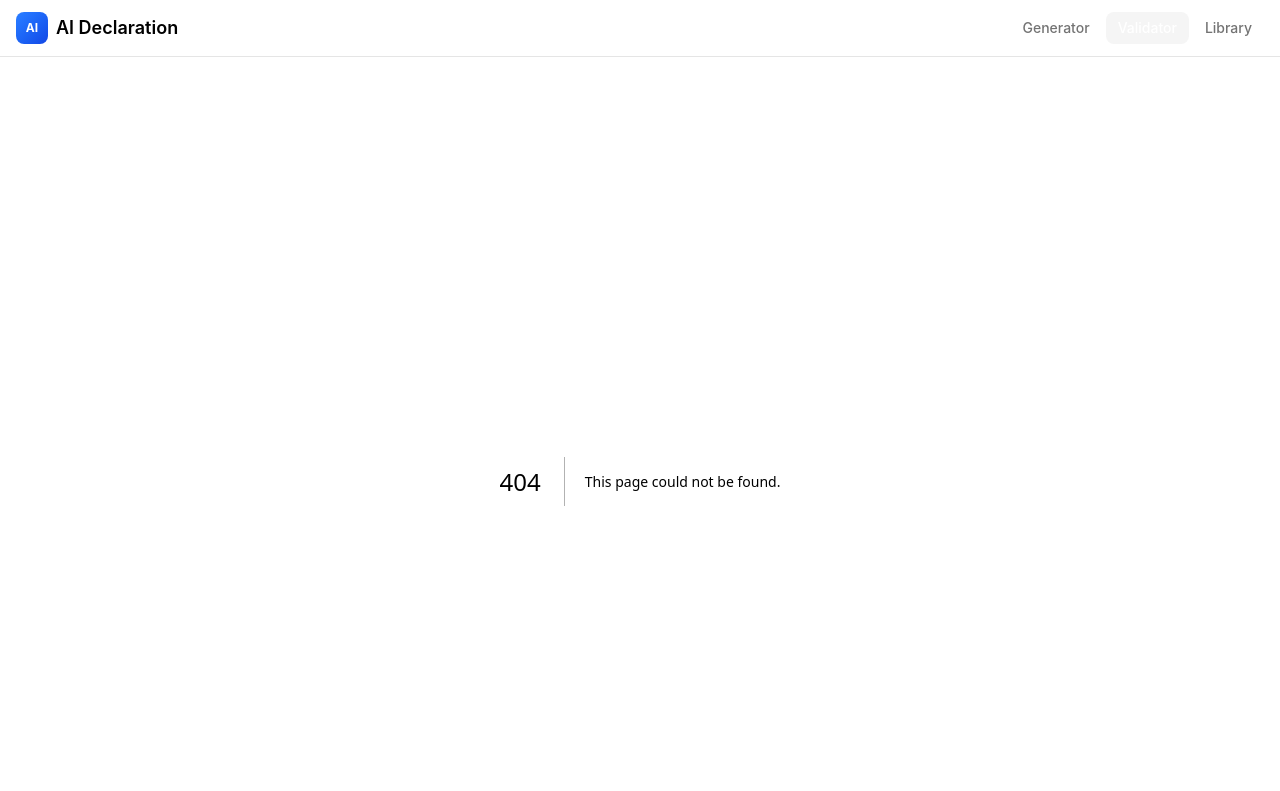
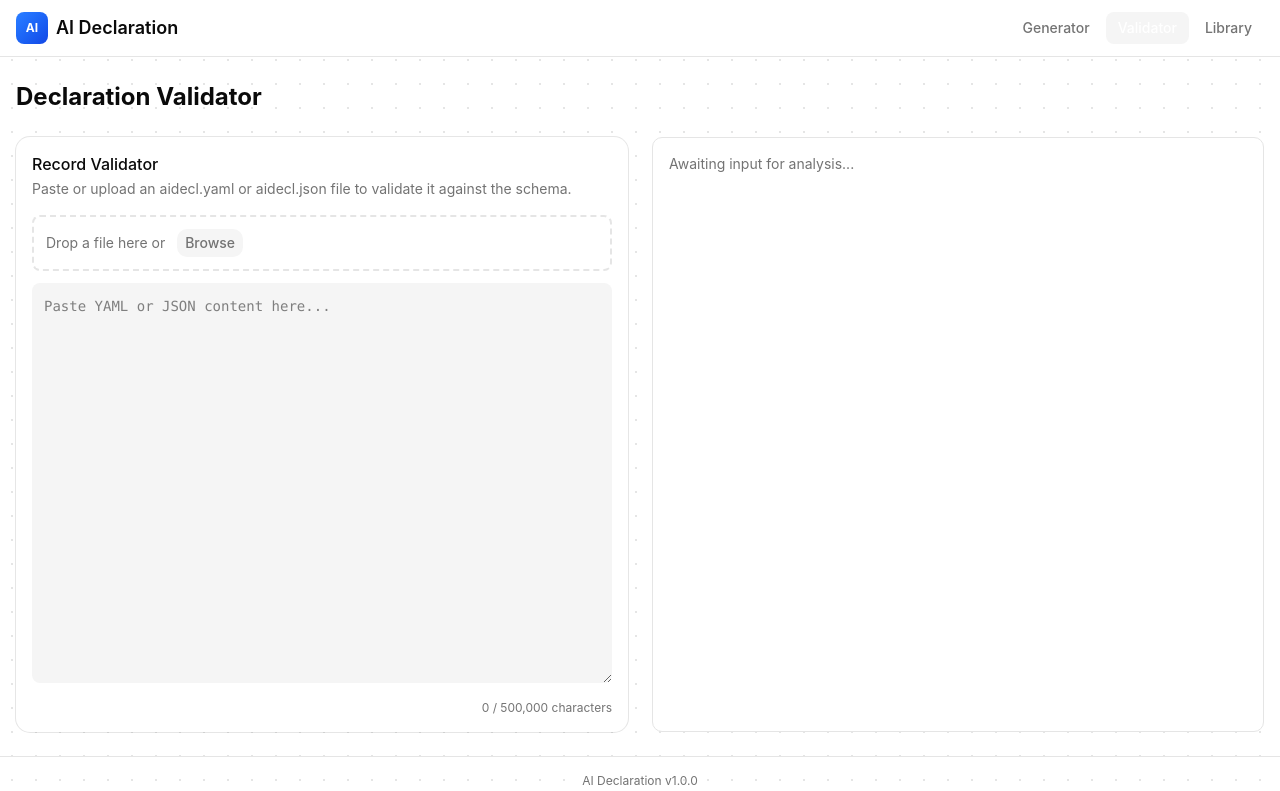
Before and after one commit to ai-declaration/web, a Next.js app: page /validator in a window 1280 px wide. Before the commit this address had no page. Shown: the top 791 px of the page. Built offline with nearby package versions, Linux system fonts and the light colour scheme; a web font is replaced by a local one.

Commit message:
validator page with code editor

```diff
--- /dev/null
+++ b/src/app/validator/page.tsx
@@ -0,0 +1,20 @@
+"use client";
+
+import { useState } from "react";
+import CodeEditor from "@/components/validator/code-editor";
+
+export default function ValidatorPage() {
+  const [inputText, setInputText] = useState("");
+
+  return (
+    <div className="space-y-6">
+      <h1 className="text-2xl font-bold">Declaration Validator</h1>
+      <div className="grid grid-cols-1 gap-6 lg:grid-cols-2">
+        <CodeEditor value={inputText} onChange={setInputText} />
+        <div className="rounded-lg border border-border bg-card p-4">
+          <p className="text-sm text-muted-foreground">Awaiting input for analysis...</p>
+        </div>
+      </div>
+    </div>
+  );
+}
--- /dev/null
+++ b/src/components/validator/code-editor.tsx
@@ -0,0 +1,85 @@
+"use client";
+
+import { useRef, useCallback } from "react";
+import { Card, CardContent, CardHeader, CardTitle, CardDescription } from "@/components/ui/card";
+
+interface CodeEditorProps {
+  value: string;
+  onChange: (value: string) => void;
+}
+
+export default function CodeEditor({ value, onChange }: CodeEditorProps) {
+  const fileInputRef = useRef<HTMLInputElement>(null);
+  const textareaRef = useRef<HTMLTextAreaElement>(null);
+
+  const handleFile = useCallback((file: File) => {
+    if (file.size > 500_000) {
+      onChange("# Error: File too large (max 500KB)");
+      return;
+    }
+    const reader = new FileReader();
+    reader.onload = (e) => {
+      const text = e.target?.result as string;
+      onChange(text);
+    };
+    reader.readAsText(file);
+  }, [onChange]);
+
+  const handleDrop = useCallback((e: React.DragEvent) => {
+    e.preventDefault();
+    const file = e.dataTransfer.files[0];
+    if (file) handleFile(file);
+  }, [handleFile]);
+
+  const handleDragOver = (e: React.DragEvent) => {
+    e.preventDefault();
+  };
+
+  return (
+    <Card>
+      <CardHeader>
+        <CardTitle>Record Validator</CardTitle>
+        <CardDescription>
+          Paste or upload an aidecl.yaml or aidecl.json file to validate it against the schema.
+        </CardDescription>
+      </CardHeader>
+      <CardContent className="space-y-3">
+        <div
+          className="flex items-center gap-3 rounded-md border-2 border-dashed border-border p-3 text-sm text-muted-foreground"
+          onDrop={handleDrop}
+          onDragOver={handleDragOver}
+        >
+          <input
+            ref={fileInputRef}
+            type="file"
+            accept=".yaml,.yml,.json"
+            className="hidden"
+            onChange={(e) => {
+              const file = e.target.files?.[0];
+              if (file) handleFile(file);
+            }}
+          />
+          <span>Drop a file here or</span>
+          <button
+            onClick={() => fileInputRef.current?.click()}
+            className="rounded bg-muted px-2 py-1 font-medium hover:bg-border"
+          >
+            Browse
+          </button>
+        </div>
+        <textarea
+          ref={textareaRef}
+          className="w-full min-h-[400px] resize-y rounded-md bg-muted p-3 font-mono text-sm leading-relaxed focus:outline-none focus:ring-2 focus:ring-accent"
+          placeholder="Paste YAML or JSON content here..."
+          value={value}
+          onChange={(e) => onChange(e.target.value)}
+          maxLength={500000}
+          spellCheck={false}
+        />
+        <p className="text-right text-xs text-muted-foreground">
+          {value.length.toLocaleString()} / 500,000 characters
+        </p>
+      </CardContent>
+    </Card>
+  );
+}
```
